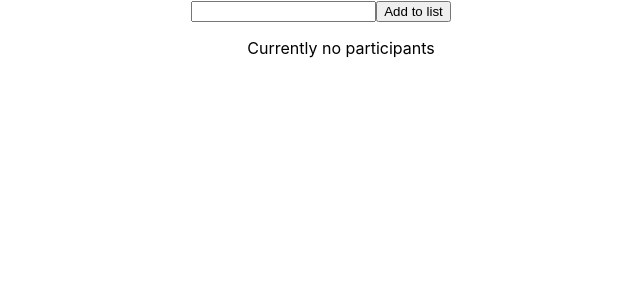
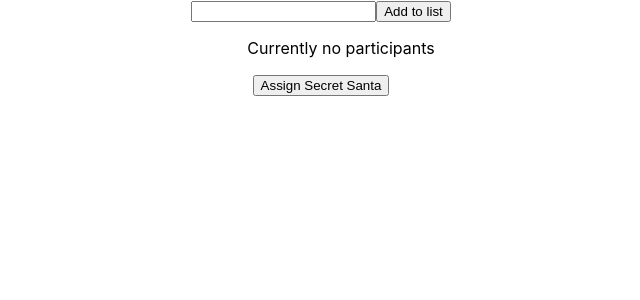
Before and after one commit to MariaTheCoder/random-santa, a React (Create React App) app: page / in a window 1280 px wide. Shown: the top 300 px of the page, without its empty margins (319-959 px from the left). Built offline with nearby package versions, Linux system fonts and the light colour scheme.

Commit message:
Implement a component called AssignSecretSanta. Import it in App and display it underneath Participants.

```diff
--- a/src/App.js
+++ b/src/App.js
@@ -2,6 +2,7 @@ import { useState } from "react";
 import "./App.css";
 import AddParticipant from "./Components/AddParticipant";
 import Participants from "./Components/Participants";
+import AssignSecretSanta from "./Components/AssignSecretSanta";
 
 export default function App() {
   const [list, setList] = useState([]);
@@ -10,6 +11,7 @@ export default function App() {
     <div className="App">
       <AddParticipant list={list} setList={setList} />
       <Participants list={list} />
+      <AssignSecretSanta />
     </div>
   );
 }
--- /dev/null
+++ b/src/Components/AssignSecretSanta.js
@@ -0,0 +1,7 @@
+export default function AssignSecretSanta(props) {
+  return (
+    <div className="AssignSecretSanta">
+      <button>Assign Secret Santa</button>
+    </div>
+  );
+}
```
